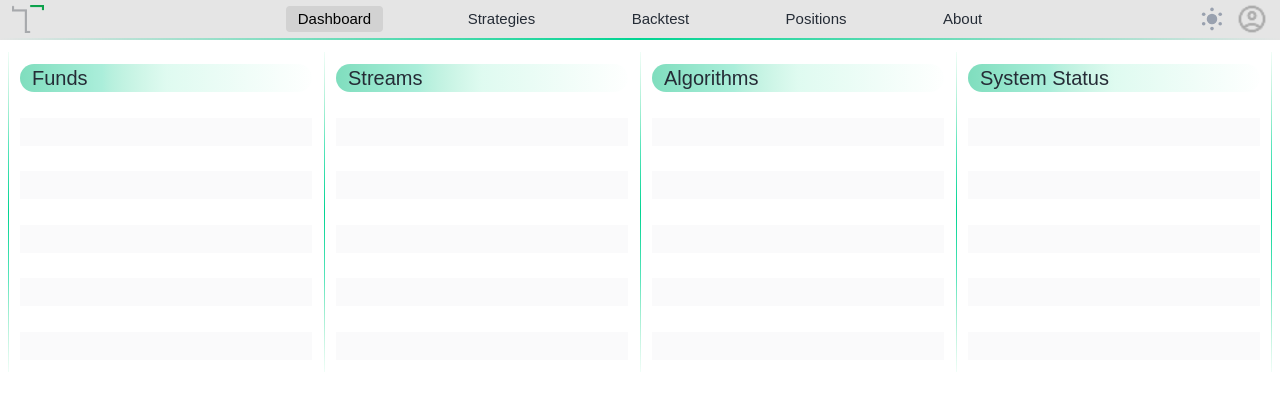
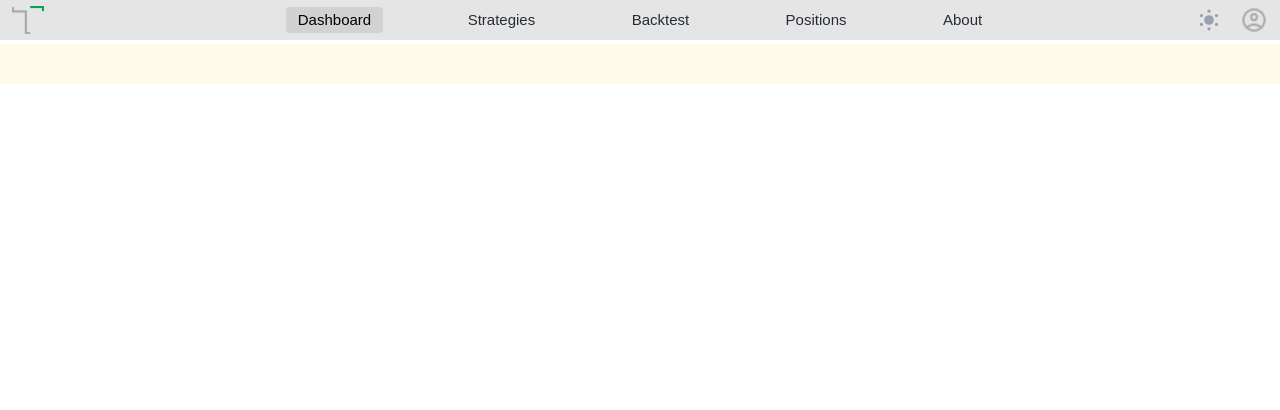
Before and after one commit to ASHISHX07/VENN-FE, a React (Vite) app: page / in a window 1280 px wide. Shown: the top 410 px of the page. Built offline with nearby package versions, Linux system fonts and the light colour scheme.

Commit message:
minor UI change, home page cards remove

```diff
--- a/src/App.jsx
+++ b/src/App.jsx
@@ -1,6 +1,6 @@
 import React from 'react'
 import { createBrowserRouter, createRoutesFromElements, Route, RouterProvider } from 'react-router'
-import RootLayout from './components/layout/RootLayout';
+import RootLayout from './layouts/RootLayout';
 import Home from './pages/Home'
 import Strategies from './pages/Strategies'
 import Backtest from './pages/Backtest';
--- a/src/components/InfoLayout.jsx
+++ /dev/null
@@ -1,72 +0,0 @@
-import React from "react";
-
-function InfoLayout() {
-	return (
-		<div className="w-full h-auto flex">
-			<div className="w-full h-auto p-2 md:p-2 box-border grid grid-cols-1 sm:grid-cols-2 lg:grid-cols-4">
-				<div className="relative flex items-center justify-center p-3 w-full h-80">
-					<div className="flex absolute left-0 w-px h-full bg-linear-to-b from-emerald-200/16 via-emerald-400 to-emerald-200/16 top"></div>
-                    <div className="w-full h-full flex flex-col relative justify-between items-center overflow-x-hidden">
-                        <div className="w-full h-6 sm:h-7 flex z-1"></div>
-                        <div className="absolute top-0 left-0 w-full h-fit rounded-2xl bg-linear-to-r from-emerald-500/50 via-emerald-300/20 to-emerald-200/1 transition-colors duration-300">
-                            <h2 className="text-2x sm:text-lg lg:text-xl ml-3 my items-center text-[#252c36] dark:text-[#c9ced7] transition-colors duration-300">Funds</h2>
-                        </div>
-                        <div className="w-full h-6 sm:h-7 flex bg-gray-200/20"></div>
-                        <div className="w-full h-6 sm:h-7 flex bg-gray-200/20"></div>
-                        <div className="w-full h-6 sm:h-7 flex bg-gray-200/20"></div>
-                        <div className="w-full h-6 sm:h-7 flex bg-gray-200/20"></div>
-                        <div className="w-full h-6 sm:h-7 flex bg-gray-200/20"></div>
-                    </div>
-					<div className="flex absolute right-0 w-px h-full bg-linear-to-b from-emerald-200/16 via-emerald-400 to-emerald-200/16 sm:hidden md:hidden"></div>
-				</div>
-				<div className="relative flex items-center justify-center p-3 w-full h-80">
-					<div className="flex absolute left-0 w-px h-full bg-linear-to-b from-emerald-200/16 via-emerald-400 to-emerald-200/16 top"></div>
-                    <div className="w-full h-full flex flex-col relative justify-between items-center overflow-x-hidden">
-                        <div className="w-full h-6 sm:h-7 flex z-1"></div>
-                        <div className="absolute top-0 left-0 w-full h-fit rounded-2xl bg-linear-to-r from-emerald-500/50 via-emerald-300/20 to-emerald-200/1 transition-colors duration-300">
-                            <h2 className="text-2x sm:text-lg lg:text-xl ml-3 my items-center text-[#252c36] dark:text-[#c9ced7] transition-colors duration-300">Streams</h2>
-                        </div>
-                        <div className="w-full h-6 sm:h-7 flex bg-gray-200/20"></div>
-                        <div className="w-full h-6 sm:h-7 flex bg-gray-200/20"></div>
-                        <div className="w-full h-6 sm:h-7 flex bg-gray-200/20"></div>
-                        <div className="w-full h-6 sm:h-7 flex bg-gray-200/20"></div>
-                        <div className="w-full h-6 sm:h-7 flex bg-gray-200/20"></div>
-                    </div>
-					<div className="flex absolute right-0 w-px h-full bg-linear-to-b from-emerald-200/16 via-emerald-400 to-emerald-200/16 md:hidden"></div>
-				</div>
-				<div className="relative flex items-center justify-center p-3 w-full h-80">
-					<div className="flex absolute left-0 w-px h-full bg-linear-to-b from-emerald-200/16 via-emerald-400 to-emerald-200/16 top"></div>
-                    <div className="w-full h-full flex flex-col relative justify-between items-center overflow-x-hidden">
-                        <div className="w-full h-6 sm:h-7 flex z-1"></div>
-                        <div className="absolute top-0 left-0 w-full h-fit rounded-2xl bg-linear-to-r from-emerald-500/50 via-emerald-300/20 to-emerald-200/1 transition-colors duration-300">
-                            <h2 className="text-2x sm:text-lg lg:text-xl ml-3 my items-center text-[#252c36] dark:text-[#c9ced7] transition-colors duration-300">Algorithms</h2>
-                        </div>
-                        <div className="w-full h-6 sm:h-7 flex bg-gray-200/20"></div>
-                        <div className="w-full h-6 sm:h-7 flex bg-gray-200/20"></div>
-                        <div className="w-full h-6 sm:h-7 flex bg-gray-200/20"></div>
-                        <div className="w-full h-6 sm:h-7 flex bg-gray-200/20"></div>
-                        <div className="w-full h-6 sm:h-7 flex bg-gray-200/20"></div>
-                    </div>
-					<div className="flex absolute right-0 w-px h-full bg-linear-to-b from-emerald-200/16 via-emerald-400 to-emerald-200/16 sm:hidden md:hidden"></div>
-				</div>
-				<div className="relative flex items-center justify-center p-3 w-full h-80">
-					<div className="flex absolute left-0 w-px h-full bg-linear-to-b from-emerald-200/16 via-emerald-400 to-emerald-200/16 top"></div>
-                    <div className="w-full h-full flex flex-col relative justify-between items-center overflow-x-hidden">
-                        <div className="w-full h-6 sm:h-7 flex z-1"></div>
-                        <div className="absolute top-0 left-0 w-full h-fit rounded-2xl bg-linear-to-r from-emerald-500/50 via-emerald-300/20 to-emerald-200/1 transition-colors duration-300">
-                            <h2 className="text-2x sm:text-lg lg:text-xl ml-3 my items-center text-[#252c36] dark:text-[#c9ced7] transition-colors duration-300">System Status</h2>
-                        </div>
-                        <div className="w-full h-6 sm:h-7 flex bg-gray-200/20"></div>
-                        <div className="w-full h-6 sm:h-7 flex bg-gray-200/20"></div>
-                        <div className="w-full h-6 sm:h-7 flex bg-gray-200/20"></div>
-                        <div className="w-full h-6 sm:h-7 flex bg-gray-200/20"></div>
-                        <div className="w-full h-6 sm:h-7 flex bg-gray-200/20"></div>
-                    </div>
-					<div className="flex absolute right-0 w-px h-full bg-linear-to-b from-emerald-200/16 via-emerald-400 to-emerald-200/16"></div>
-				</div>
-			</div>
-		</div>
-	);
-}
-
-export default InfoLayout;
--- a/src/components/layout/ThemeToggle.jsx
+++ b/src/components/ThemeToggle.jsx
@@ -39,14 +39,14 @@ function ThemeToggle() {
             />
 
             <svg
-                width="24"
-                height="24"
+                width="22"
+                height="22"
                 viewBox="0 0 20 20"
                 fill="currentColor"
                 stroke="none"
                 // THE ANIMATION LOGIC:
                 // Rotate 40deg (Dark) -> 90deg (Light)
-                className={`transition-transform duration-500 ease-[cubic-bezier(0.41,0.64,0.32,1.575)] ${
+                className={`transition-transform duration-500 ease-[cubic-bezier(0.41,0.64,0.32,1.575)] mx-2 max-lg:hidden ${
                 !isDarkMode ? 'rotate-90' : 'rotate-40'
                 }`}
             >
--- /dev/null
+++ b/src/layouts/InfoLayout.jsx
@@ -0,0 +1,13 @@
+import React from "react";
+
+function InfoLayout() {
+	return (
+		<div className="w-full h-10 bg-amber-50 flex">
+			<div className="">
+
+			</div>
+		</div>
+	);
+}
+
+export default InfoLayout;
--- a/src/components/layout/Navbar.jsx
+++ b/src/layouts/Navbar.jsx
@@ -1,8 +1,8 @@
 import React from "react";
-import logo from "../../assets/TradeTactix-w.png";
-import accIcon from "../../assets/account_icon.png"
+import logo from "../assets/TradeTactix-w.png";
+import accIcon from "../assets/account_icon.png"
 import { NavLink, Link } from "react-router";
-import ThemeToggle from "./ThemeToggle";
+import ThemeToggle from "../components/ThemeToggle";
 
 export const Navbar = () => {
 
@@ -35,11 +35,11 @@ export const Navbar = () => {
                 <div className="flex w-[20%] h-full items-center justify-end text-gray-900 dark:text-gray-100">
                     <ThemeToggle />
                     <NavLink to={'/account'}>
-                        <img src={accIcon} alt="account_icon" className="flex cursor-pointer w-5 mx-2 lg:w-8 lg:mx-3"/>
+                        <img src={accIcon} alt="account_icon" className="flex cursor-pointer w-7 mx-3 max-lg:hidden"/>
                     </NavLink>
                 </div>
             </div>
-            <div className="h-0.5 w-full bg-linear-to-r from-transparent via-emerald-400 to-transparent"></div>
+            {/* <div className="h-0.5 w-full bg-linear-to-r from-transparent via-emerald-400 to-transparent"></div> */}
 		</nav>
 	);
 };
--- a/src/components/layout/RootLayout.jsx
+++ b/src/layouts/RootLayout.jsx
@@ -6,7 +6,7 @@ const RootLayout = () => {
   return (
     <div>
         <Navbar />
-        <div className='flex items-center justify-center w-full h-full'>
+        <div className='flex items-center justify-center w-full min-h-full h-auto'>
             <Outlet />
         </div>
     </div>
--- a/src/pages/Home.jsx
+++ b/src/pages/Home.jsx
@@ -1,5 +1,5 @@
 import React from "react";
-import InfoLayout from "../components/InfoLayout";
+import InfoLayout from "../layouts/InfoLayout";
 
 const Home = () => {
 
```
Also changed, not shown: 1 other file (tests, documents, lock files or other folders).
